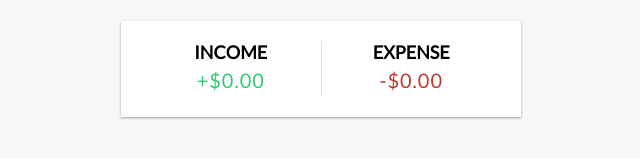
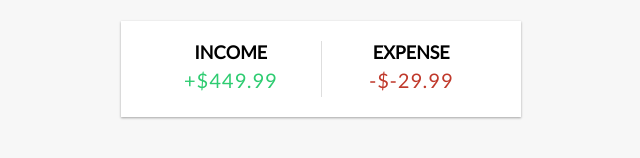
Before and after one commit to feranmiemmanuel/expense-track, a Vue app: page / in a window 1280 px wide. Shown: the part 150-308 px from the top of the page, without its empty margins (319-959 px from the left). Built offline with nearby package versions, Linux system fonts and the light colour scheme; the HTML template or start-up script is replaced by a standard one.

Commit message:
using tostification

```diff
--- a/package.json
+++ b/package.json
@@ -9,7 +9,8 @@
     "preview": "vite preview"
   },
   "dependencies": {
-    "vue": "^3.3.11"
+    "vue": "^3.3.11",
+    "vue-toastification": "^2.0.0-rc.5"
   },
   "devDependencies": {
     "@vitejs/plugin-vue": "^4.5.2",
--- a/src/App.vue
+++ b/src/App.vue
@@ -2,7 +2,7 @@
   <Header />
   <div class="container">
     <Balance :total="total" />
-    <IncomeExpenses />
+    <IncomeExpenses :income="+income" :expense="+expense" />
     <TransactionList :transactions="transactions" />
     <AddTransaction />
   </div>
@@ -22,9 +22,26 @@
         { id: 3, text: 'Book', amount: -10  },
         { id: 4, text: 'Camera', amount: 150 },
     ])
+    //get total
     const total = computed(() => {
         return transactions.value.reduce((acc, transaction) => {
             return acc + transaction.amount
         }, 0)
     })
+    //get income
+    const income = computed(() => {
+        return transactions.value
+        .filter((transaction) => transaction.amount > 0)
+        .reduce((acc, transaction) => {
+            return acc + transaction.amount
+        }, 0).toFixed(2)
+    })
+    //get expense
+    const expense = computed(() => {
+        return transactions.value
+        .filter((transaction) => transaction.amount < 0)
+        .reduce((acc, transaction) => {
+            return acc + transaction.amount
+        }, 0).toFixed(2)
+    })
 </script>
--- a/src/components/AddTransaction.vue
+++ b/src/components/AddTransaction.vue
@@ -1,17 +1,26 @@
 <template>
     <h3>Add new transaction</h3>
-      <form id="form">
+      <form id="form" @submit.prevent="onSubmit">
         <div class="form-control">
           <label for="text">Text</label>
-          <input type="text" id="text" placeholder="Enter text..." />
+          <input type="text" v-model="text" id="text" placeholder="Enter text..." />
         </div>
         <div class="form-control">
           <label for="amount"
             >Amount <br />
             (negative - expense, positive - income)</label
           >
-          <input type="number" id="amount" placeholder="Enter amount..." />
+          <input type="text" v-model="amount" id="amount" placeholder="Enter amount..." />
         </div>
         <button class="btn">Add transaction</button>
       </form>
 </template>
+
+<script setup>
+  import { ref } from 'vue'
+  const text = ref('')
+  const amount = ref('')
+  const onSubmit = () => {
+    console.log('submit')
+  }
+</script>
--- a/src/components/IncomeExpenses.vue
+++ b/src/components/IncomeExpenses.vue
@@ -2,11 +2,25 @@
     <div class="inc-exp-container">
         <div>
           <h4>Income</h4>
-          <p id="money-plus" class="money plus">+$0.00</p>
+          <p id="money-plus" class="money plus">+${{ income }}</p>
         </div>
         <div>
           <h4>Expense</h4>
-          <p id="money-minus" class="money minus">-$0.00</p>
+          <p id="money-minus" class="money minus">-${{ expense }}</p>
         </div>
       </div>
 </template>
+
+<script setup>
+  import { defineProps } from 'vue';
+  const props = defineProps({
+    income: {
+      type: Number,
+      required: true
+    },
+    expense: {
+      type: Number,
+      required: true
+    }
+  })
+</script>
```
Also changed, not shown: src/main.js (+6 -3 lines), 1 other file (tests, documents, lock files or other folders).
